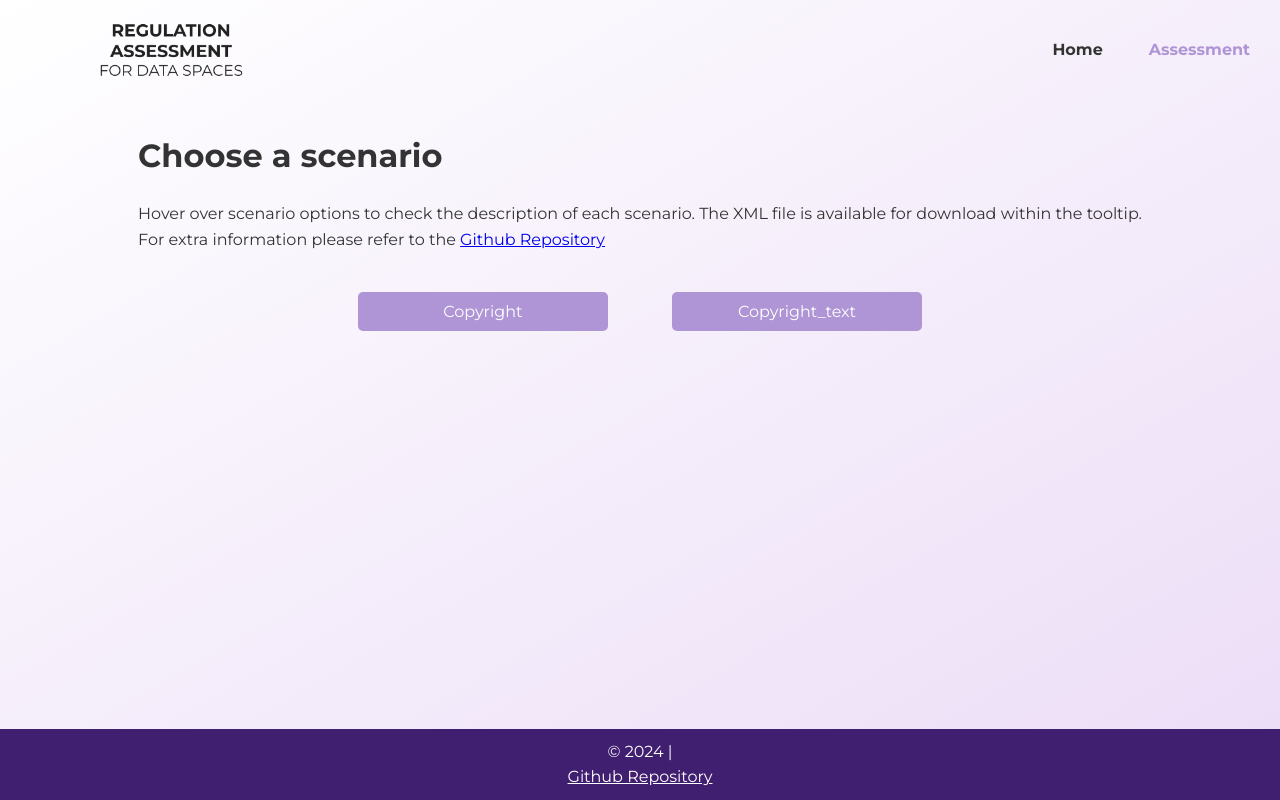
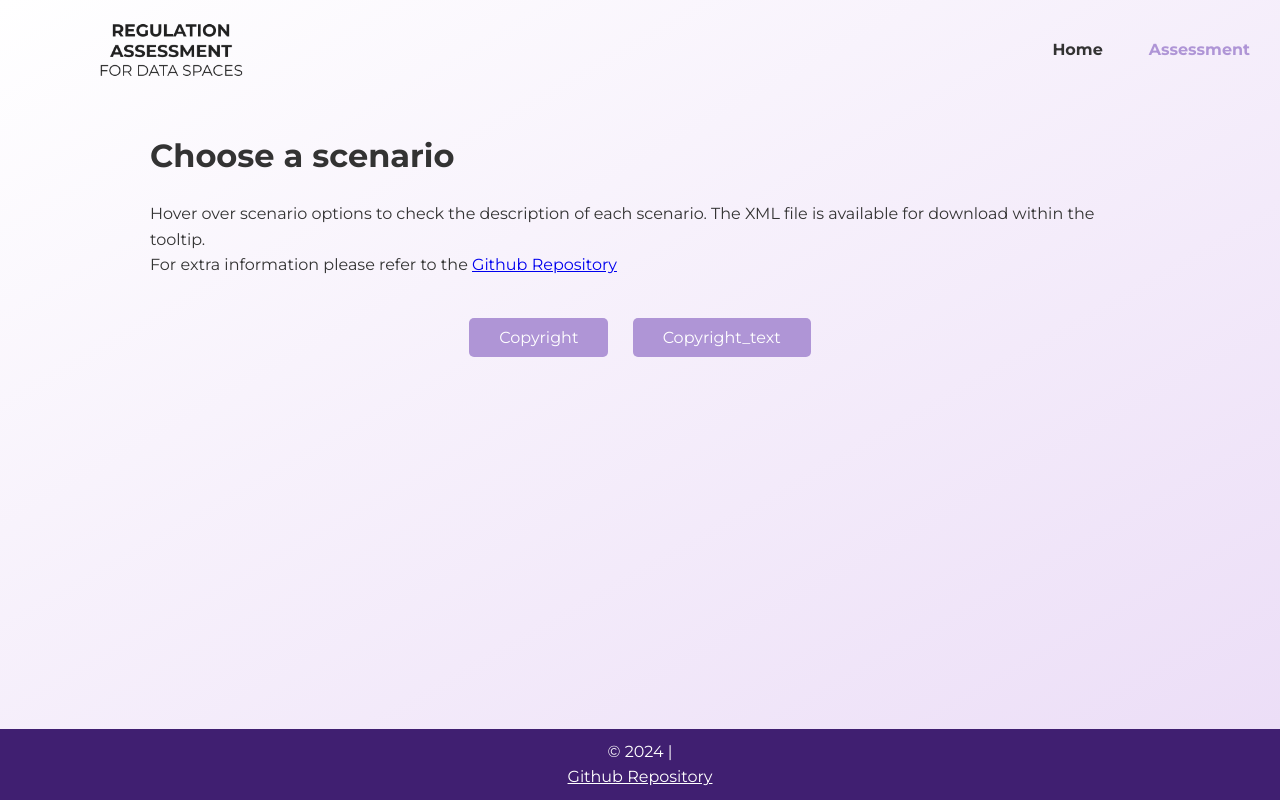
Before and after one commit to chiachihsu/Regulation-Assessment-for-Data-Spaces, a Flask app: page /assessment in a window 1280 px wide. Run offline with Flask 3, Linux system fonts and the light colour scheme.

Commit message:
update html

```diff
--- a/static/style.css
+++ b/static/style.css
@@ -54,6 +54,14 @@ body {
     flex-direction: column;
     /* Stack content vertically */
 }
+
+@media (max-width: 768px) {
+    p {
+        font-size: 14px; /* Smaller font size for smaller screens */
+        line-height: 1.5; /* Increased line height for better readability */
+    }
+}
+
 
 .content-wrapper {
     flex: 1;
@@ -176,7 +184,9 @@ img {
 }
 
 
-@media (max-width: 1000px) {
+@media (max-width: 768px) {
+
+
 
     .navbarContainer {
         flex-direction: column;
@@ -248,7 +258,7 @@ img {
     display: flex;
     flex-direction: column;
     align-items: center;
-    min-width: 80%;
+    width: 100%;
     /* box-shadow: 0 2px 4px rgba(108, 92, 231, 0.15);
     border: 2px solid #ebddf2;
     border-radius: 5px; */
@@ -264,7 +274,7 @@ img {
     justify-content: flex-start;
     gap: 20px;
     width: 100%;
-    padding: 0 20px;
+    padding: 0 150px;
     margin-bottom: 30px;
 }
 
@@ -275,6 +285,8 @@ img {
     color: var(--text-color);
     font-weight: bold;
     font-size: 32px;
+    word-wrap: break-word;
+    white-space: normal;
 }
 .scenario-text-description {
     white-space: nowrap;
@@ -283,6 +295,8 @@ img {
     color: var(--text-color);
     font-size: 16px;
     text-align: start;
+    word-wrap: break-word;
+    white-space: normal;
 }
 
 .file-container {
@@ -365,12 +379,12 @@ img {
     border: none;
     border-radius: 5px;
     padding: 10px 30px;
-    margin: 10px 30px;
-    font-size: 16px;
+    margin: 10px 10px;
     cursor: pointer;
     transition: background-color 0.3s, box-shadow 0.3s;
     outline: none;
-    width: 250px;
+    width: auto;
+    font-size: 1em;
 }
 
 .xml-file-button:hover,
@@ -390,6 +404,32 @@ img {
     box-shadow: inset 0 2px 4px rgba(0, 0, 0, 0.3);
 }
 
+@media (max-width: 768px) {
+    .xml-file-button {
+        padding: 8px 16px; /* Smaller padding on smaller screens */
+        font-size: 0.9em; /* Smaller font size */
+    }
+
+    .tooltip {
+        min-width: 220px; /* Smaller tooltip width */
+    }
+}
+
+@media (max-width: 480px) {
+    .container, .scenario-selector {
+        padding: 10px;
+    }
+
+    .xml-file-button {
+        width: 100%; /* Full width buttons on very small screens */
+        padding: 10px; /* Larger touch targets */
+    }
+
+    .tooltip {
+        width: 90%; /* Full width tooltip */
+        min-width: auto; /* Override min-width */
+    }
+}
 
 .questions-container {
     display: flex !important;
```
